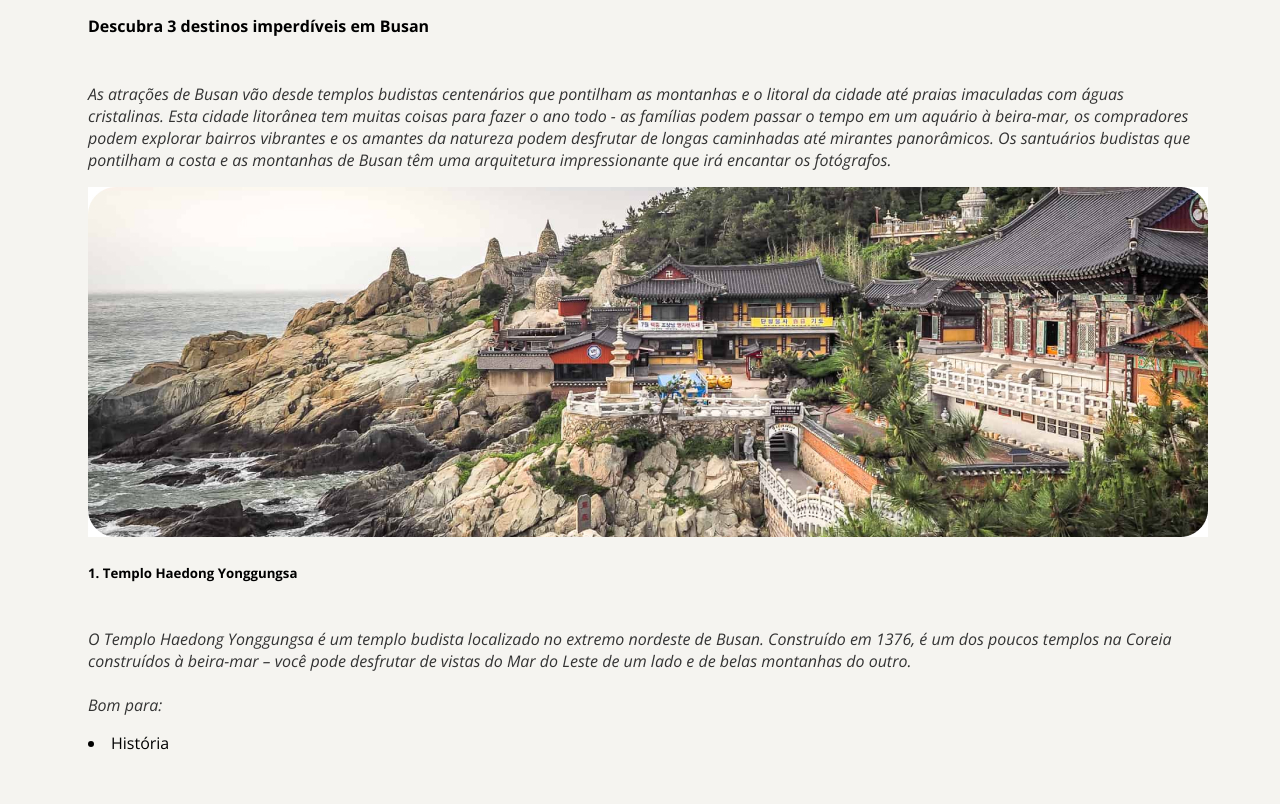
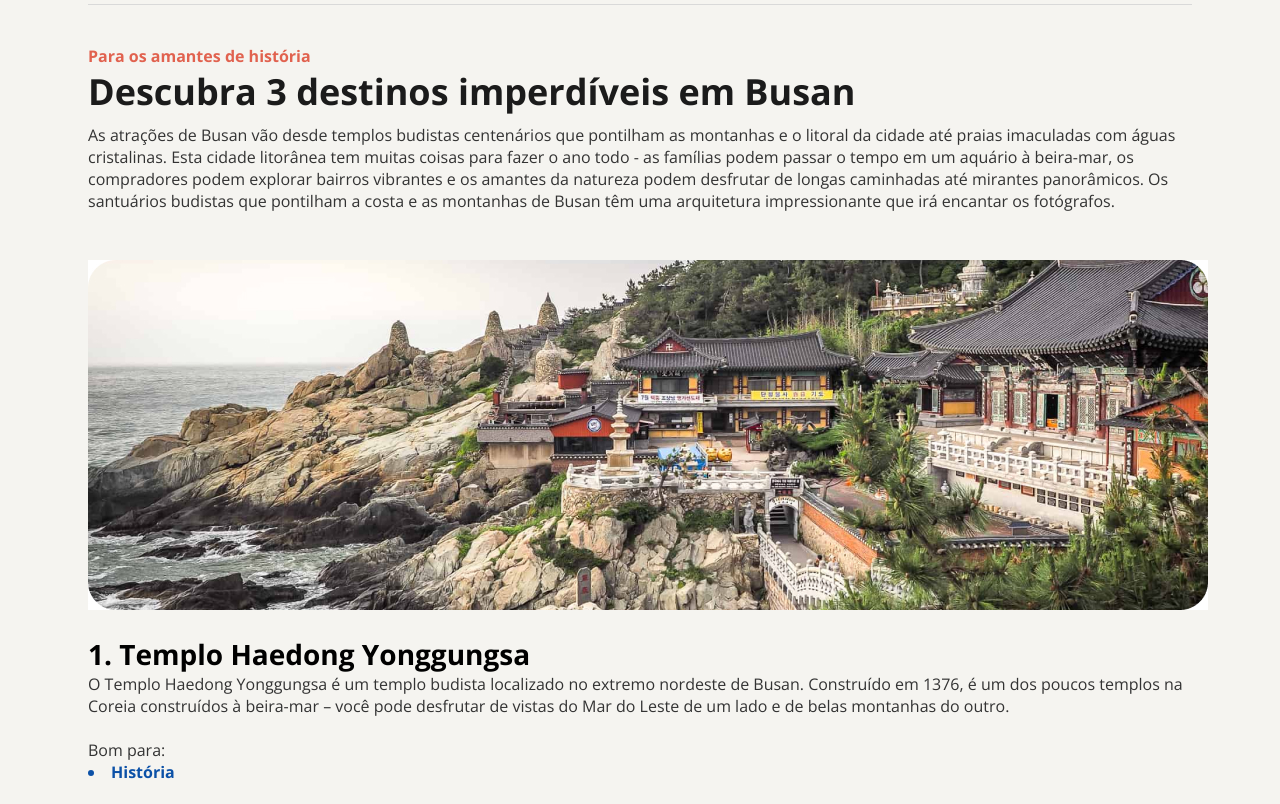
Before and after one commit to DiegoF83/Projeto-de-Turismo, a plain HTML site: page index.html in a window 1280 px wide. Shown: the part 1036-1840 px from the top of the page. Drawn offline with nearby package versions, Linux system fonts and the light colour scheme.

Commit message:
add fontes e cores

```diff
--- a/index.html
+++ b/index.html
@@ -22,6 +22,7 @@
       Busan, a estrela em ascensão da Coreia do Sul, oferece de tudo, desde churrascarias de primeira linha até tradicionais barracas de comida de rua. Aqui, exploramos a segunda cidade da Coreia do Sul e descobrimos as suas ofertas culinárias.
     </p>
   </div>
+  <div class="divider"></div>
   <div id="title">
     <h3>
       Para os amantes de história
@@ -29,54 +30,59 @@
     <h4>
       Descubra 3 destinos imperdíveis em Busan
     </h4>
-    <p>
+    <p2>
       As atrações de Busan vão desde templos budistas centenários que pontilham as montanhas e o litoral da cidade até praias imaculadas com águas cristalinas. Esta cidade litorânea tem muitas coisas para fazer o ano todo - as famílias podem passar o tempo em um aquário à beira-mar, os compradores podem explorar bairros vibrantes e os amantes da natureza podem desfrutar de longas caminhadas até mirantes panorâmicos.
       Os santuários budistas que pontilham a costa e as montanhas de Busan têm uma arquitetura impressionante que irá encantar os fotógrafos.
-    </p>
+    </p2>
     <section id="1Templo Haedong">
       <img src="assets/image2.jpg" alt="Um templo budista localizado no extremo nordeste de Busan">
       <h5>
         1. Templo Haedong Yonggungsa
       </h5>
-      <p>
+      <p3>
         O Templo Haedong Yonggungsa é um templo budista localizado no extremo nordeste de Busan. Construído em 1376, é um dos poucos templos na Coreia construídos à beira-mar – você pode desfrutar de vistas do Mar do Leste de um lado e de belas montanhas do outro.
         <br><br>
         Bom para:
+      <ul1>
         <li>História</li>
-      </p>
+      </ul1>
+      </p3>
     </section>
     <section id="2Templo Beomeo-sa">
       <img src="assets/image3.jpg" alt="O Templo Beomeo-sa é um dos maiores santuários da Coreia do Sul">
       <h6>
         2. Templo Beomeo-sa
       </h6>
-      <p>
+      <p4>
         O Templo Beomeo-sa é um dos maiores santuários da Coreia do Sul. Ele está localizado no alto da borda leste da montanha Geumjeongsa e fica distante da agitação da cidade. O Daeungjeon Hall do templo é um exemplo bem preservado da arquitetura da Dinastia Joseon.
         <br><br>
         Bom para:
+      <ul2>
         <li>História</li>
-      </p>
+      </ul2>
+      </p4>
     </section>
     <section id="3Parque Yongdusan">
-      <img src="assets/image4.jpg" alt="">
-
+      <img src="assets/image4.jpg" alt="O Parque Yongdusan, localizado no centro de Busan">
       <h7>
         3. Parque Yongdusan
       </h7>
-      <p>
+      <p5>
         O Parque Yongdusan, localizado no centro de Busan, abriga alguns dos monumentos mais importantes da cidade. Você pode ver vistas espetaculares do topo da Torre Busan, de 120 metros de altura. O parque tem 2 museus – confira os instrumentos musicais tradicionais no Museum of World Folk Instruments e mais de 80 veleiros coreanos no Exhibition Hall of World Model Boats.
         <br><br>
         Bom para:
+      <ul3>
         <li>Famílias</li>
         <li>Orçamento</li>
         <li>Casais</li>
-      </p>
+      </ul3>
+      </p5>
     </section>
   </div>
   <div>
-    <h1>
+    <h8>
       As melhores coisas para fazer em Busan mostram a reputação da cidade como um importante porto marítimo na Ásia. Frequentemente vista como a essência da Coreia do Sul, você experimentará uma atmosfera única em termos de diversidade étnica e cultural, já que a cidade recebe um público cosmopolita o ano todo.
-    </h1>
+    </h8>
   </div>
 
 </body>
--- a/style.css
+++ b/style.css
@@ -1,31 +1,88 @@
+* {
+  padding: 0;
+  margin: 0;
+}
+
 :root {
   font-family: "Open Sans", sans-serif;
-}
-
-body {
-  background-image: url(assets/bg.jpg);
-  background-size: cover;
-  padding-top: 88px;
-  padding-left: 80px;
-  padding-right: 80px;
-  padding-bottom: 137px;
 }
 
 h1 {
   font-size: 16px;
   color: #E1624F;
   font-weight: bold;
+  padding-bottom: 8px;
 }
 
 h2 {
   font-size: 36px;
   color: #1B1B1B;
   font-weight: bold;
+  padding-bottom: 40px;
+}
+
+body {
+  background-image: url(assets/bg.jpg);
+  padding: 80px 88px 137px;
 }
 
 p {
-  padding-top: 24px;
+  font-style: italic;
+  font-size: 16px;
+  line-height: 22px;
+  text-align: center;
+  color: #333333;
+  margin-top: 24px;
+}
+
+.divider {
+  width: 100%;
+  height: 1px;
+  margin: 40px 0;
+  background-color: #d9d9d9;
+}
+
+h3 {
+  font-size: 16px;
+  color: #E1624F;
+  font-weight: bold;
+}
+
+h4 {
+  font-size: 36px;
+  color: #1B1B1B;
+  font-weight: bold;
+  padding-bottom: 8px;
+}
+
+p2, p3, p4, p5 {
   font-size: 16px;
   color: #333333;
-  font-style: italic;
 }
+
+img{
+  padding-top: 48px;
+  padding-bottom: 20px;
+
+}
+
+h5 {
+  font-size: 28px;
+  font-weight: bold;
+}
+
+ul1 li {
+  color: #0C51A7;
+  font-size: 16px;
+  font-weight: bold;
+}
+
+ul2 li {
+  color: #0C51A7;
+  font-size: 16px;
+  font-weight: bold;
+}
+
+ul3 li {
+  background: (#591B98, #E5245E,  )
+}
```
